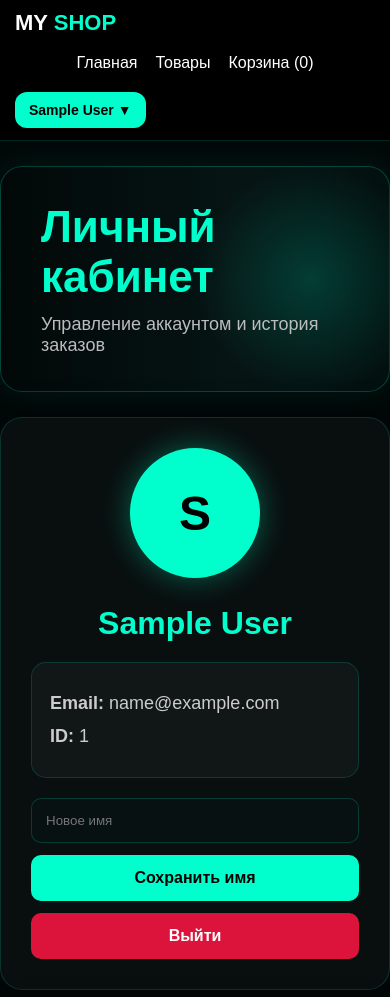
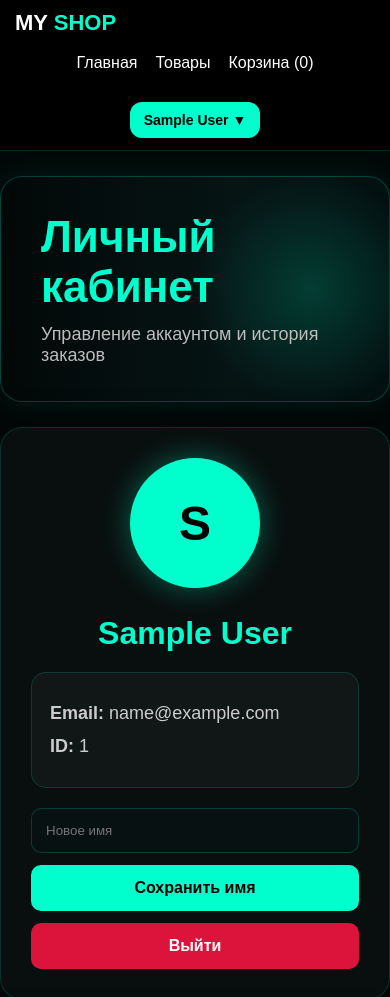
Before and after one commit to monami66/my-shop, a website: page my-shop/client/profile.html in a window 390 px wide. Shown: the top 997 px of the page. Drawn offline with Linux system fonts and the light colour scheme; no server answers; sample sign-in values are in the browser's storage.

Commit message:
fix my orders

```diff
--- a/my-shop/client/profile.html
+++ b/my-shop/client/profile.html
@@ -672,7 +672,21 @@
 
 .user-menu {
 
-  margin-left: auto;
+  width: 100%;
+
+  display: flex;
+
+  justify-content: center;
+
+  margin-top: 10px;
+}
+#user-block {
+
+  width: 100%;
+
+  display: flex;
+
+  justify-content: center;
 }
 
 .dropdown {
```
